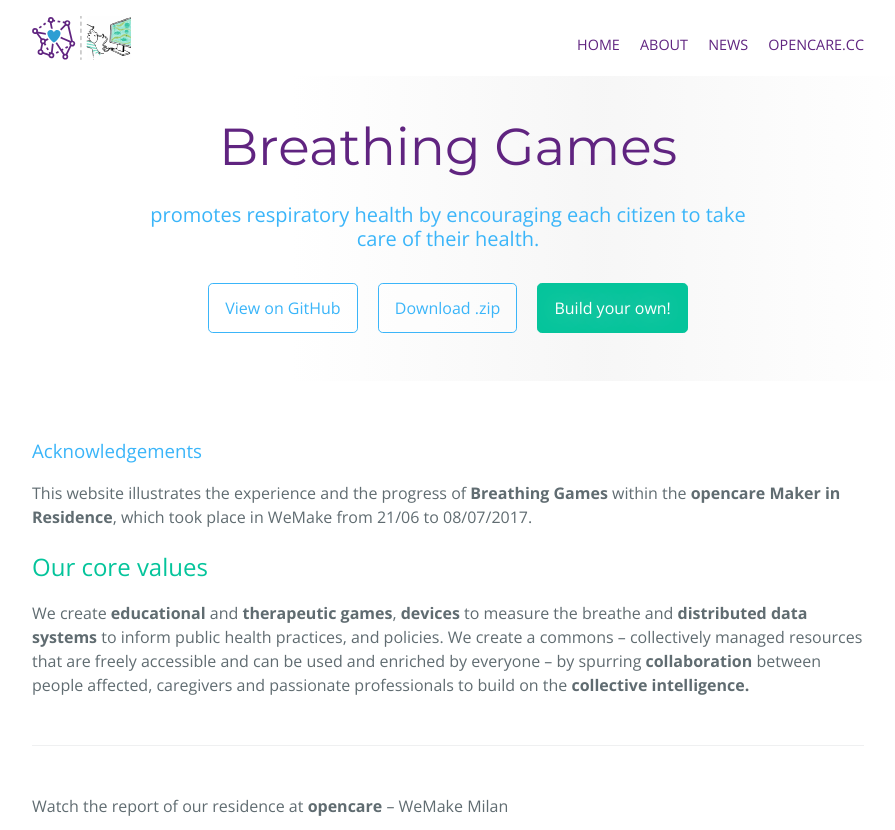
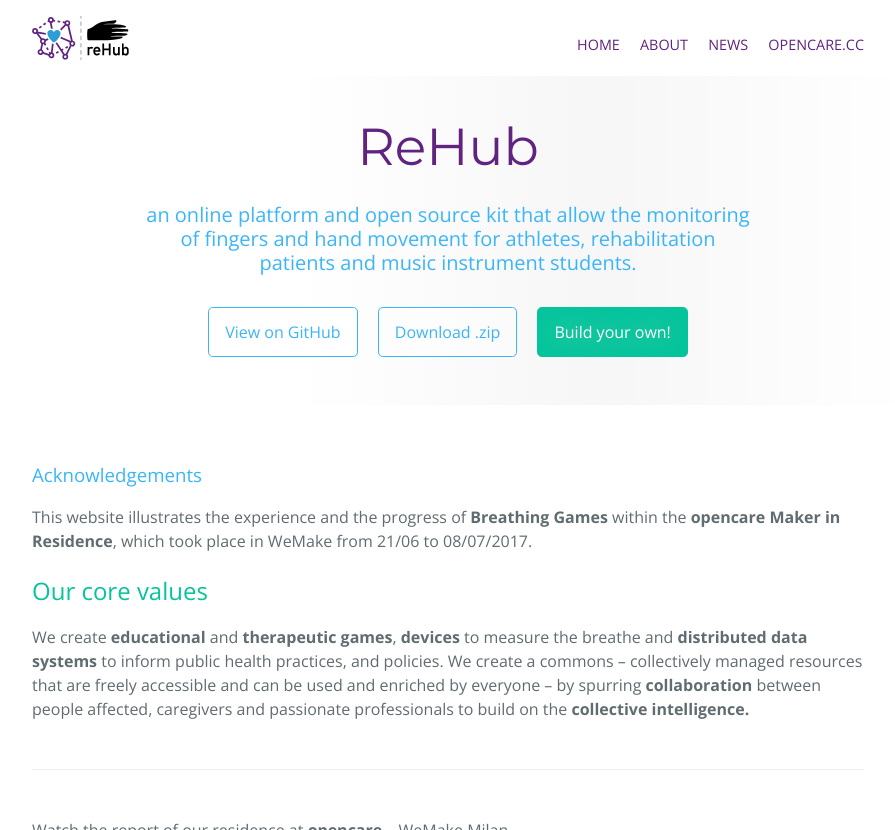
Before and after one commit to opencarecc/rehub, a Jekyll site: the page built from index.html, in a window 1280 px wide and 900 px high, cut to the strip 0-830 px from the top of the window. Shown: the whole strip, without its empty margins (192-1087 px from the left). Built offline with Jekyll 4.4.1, drawn with Linux system fonts in a browser that asks for light colours; comment, search, counter and statistics services are not loaded.

Commit message:
edit logo, name project in head

```diff
--- a/_includes/homeheader.html
+++ b/_includes/homeheader.html
@@ -2,8 +2,8 @@
 
 <section class="page-header">
   <div class="page-header-content">
-    <h1 class="project-name">Breathing Games</h1>
-    <h2 class="project-tagline">promotes respiratory health by encouraging each citizen to take care of their health.</h2>
+    <h1 class="project-name">ReHub</h1>
+    <h2 class="project-tagline">an online platform and open source kit that allow the monitoring of fingers and hand movement for athletes, rehabilitation patients and music instrument students. </h2>
     <a href="https://github.com/opencarecc/breathinggames" class="btn">View on GitHub</a>
     <a href="https://github.com/opencarecc/breathinggames/zipball/master" class="btn">Download .zip</a>
     <a href="https://github.com/opencarecc/breathinggames/wiki" class="btn">Build your own!</a>
--- a/_includes/navbar.html
+++ b/_includes/navbar.html
@@ -1,6 +1,6 @@
 <nav>
   <a href="https://opencarecc.github.io/breathinggames/">
-    <img src="{{ site.baseurl }}/assets/OC-logo-breathinggames.svg">
+    <img src="{{ site.baseurl }}/assets/OC-logo-rehub.svg">
   </a>
   <ul>
   <li><a href="{{ site.baseurl }}/">Home</a></li>
--- a/index.html
+++ b/index.html
@@ -1,6 +1,6 @@
 ---
 layout: home
-title: Breathing Games by opencarecc
+title: ReHub by opencarecc
 ---
 <div class="row">
   {% include description.html %}
```
Also changed, not shown: README.md, assets/OC-logo-rehub.svg (added), 2 other files.
